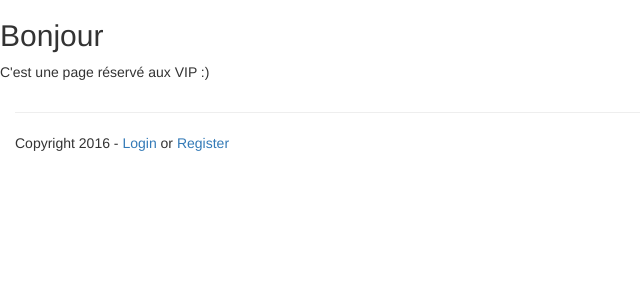
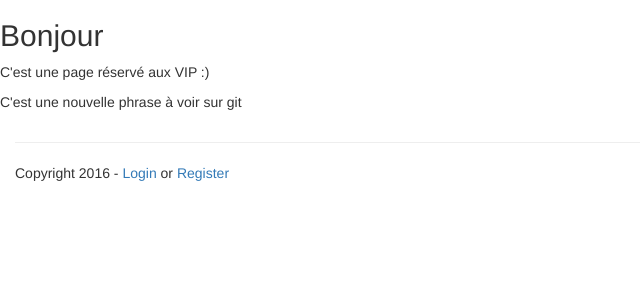
Before and after one commit to pcaltman/site_corse, a Python web app: template templates/vip/vip.html in a window 1280 px wide. Shown: the part 51-351 px from the top of the page, without its empty margins (0-640 px from the left). Run offline with Jinja, Linux system fonts and the light colour scheme; the template is opened without the code that fills it, so the values that code supplies are empty; some libraries are stand-ins or nearby versions.

Commit message:
ajout d'une phrase

```diff
--- a/templates/vip/vip.html
+++ b/templates/vip/vip.html
@@ -4,5 +4,6 @@
 
    <h2> Bonjour {{ session.username }} </h2>
    <p>C'est une page réservé aux VIP :)</p>
+   <p>C'est une nouvelle phrase à voir sur git</p>
 
 {% endblock %}
```
